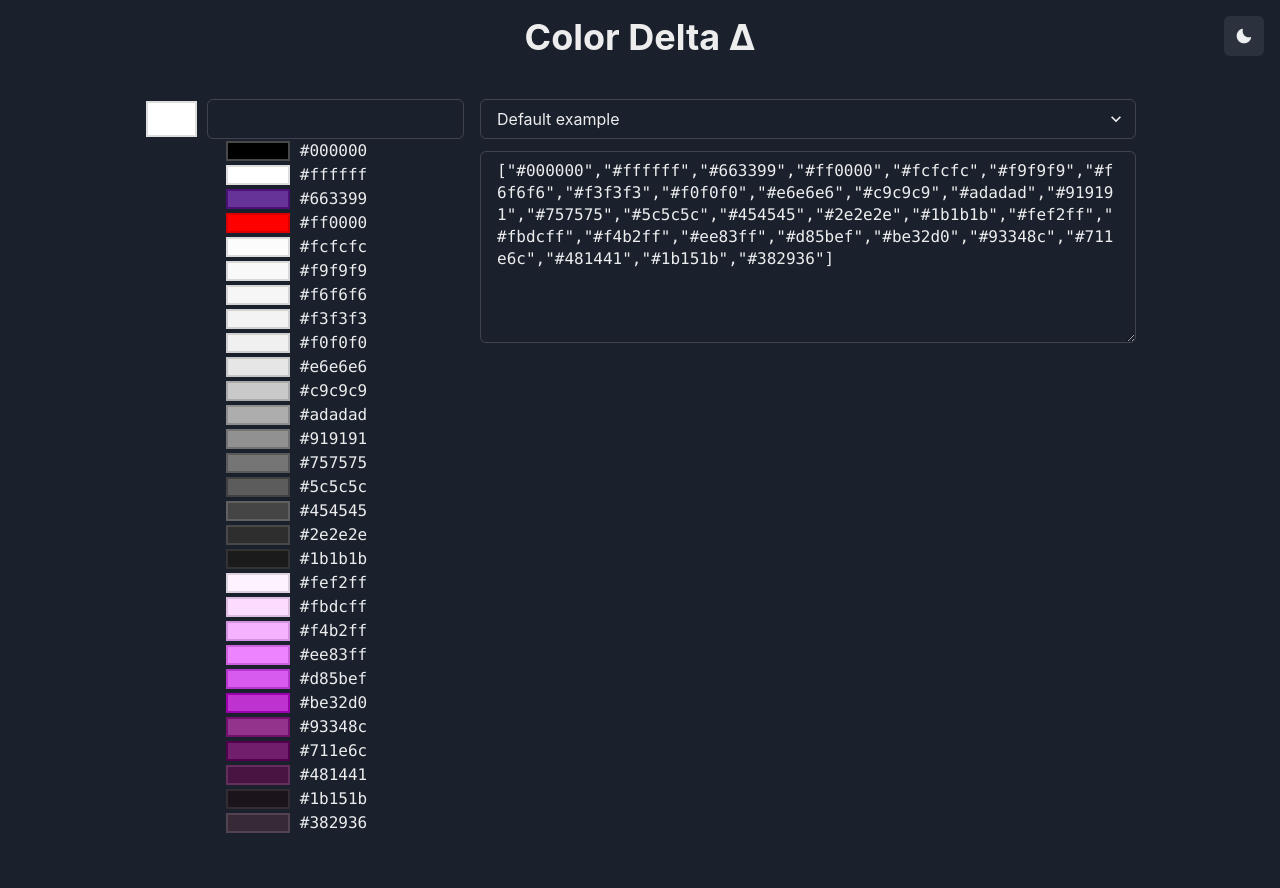
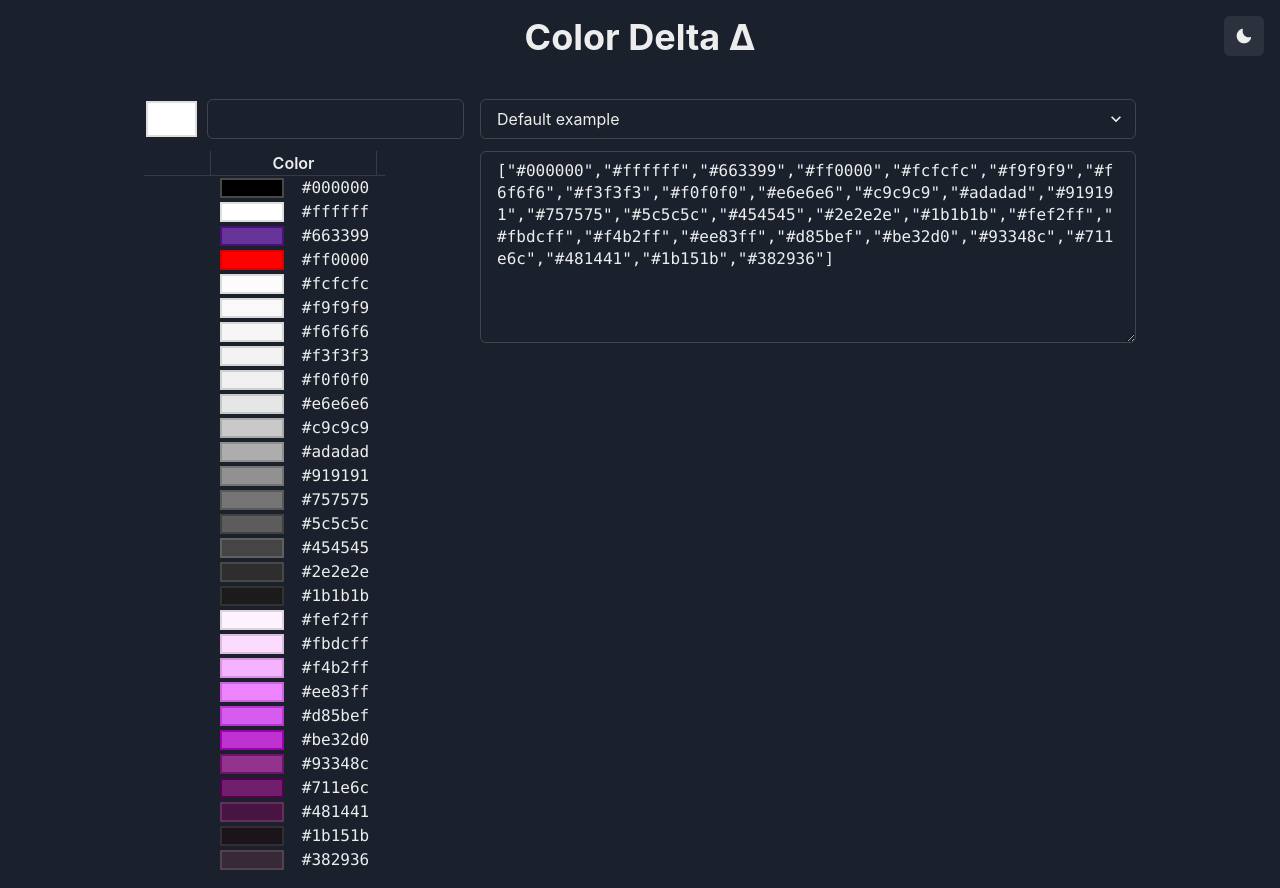
Before and after one commit to JacksonMcKay/color-delta, a Next.js app: page / in a window 1280 px wide. Before the commit the page ends 851 px from the top, so only its background shows below. Built offline with nearby package versions, Linux system fonts and the light colour scheme.

Commit message:
Grid-ified the color list, added headers
* Now showing raw color input instead of formatted color
* Removed 'aside' styles for +/- luminosity

```diff
--- a/src/components/ColorChip.tsx
+++ b/src/components/ColorChip.tsx
@@ -15,9 +15,7 @@ export function ColorChip({
   const borderColor = calculateBorderColor(oklch);
   return (
     <div
-      className={`relative m-0.5 min-h-[20px] w-[64px] min-w-[20px] ${styles.chip} ${
-        aside ? 'mr-4' : aside === false ? 'ml-4' : ''
-      }`}
+      className={`relative m-0.5 min-h-[20px] w-[64px] min-w-[20px] ${styles.chip}`}
       style={{ backgroundColor: color, borderColor, borderWidth: '2px' }}
     ></div>
   );
--- a/src/components/ColorListItem.tsx
+++ b/src/components/ColorListItem.tsx
@@ -1,10 +1,12 @@
 import { ColorChip } from './ColorChip';
 
 export function ColorListItem({
+  raw,
   formattedColor,
   diff,
   luminanceDiff,
 }: {
+  raw: string;
   formattedColor: string;
   diff?: number;
   luminanceDiff?: number;
@@ -18,10 +20,11 @@ export function ColorListItem({
       </span>
     );
   return (
-    <div className="flex gap-2 font-mono">
-      {formatNumber(diff, { minLength: 6 })}
-      <ColorChip color={formattedColor} aside={(luminanceDiff ?? 0) > 0} />
-      {formattedColor} {displayedLuminanceDiff}
+    <div className="contents font-mono">
+      <div>{formatNumber(diff, { minLength: 6 })}</div>
+      <ColorChip color={formattedColor} />
+      <div>{raw}</div>
+      <div className="">{displayedLuminanceDiff}</div>
     </div>
   );
 }
--- /dev/null
+++ b/src/pages/index.module.scss
@@ -0,0 +1,42 @@
+$grid-gap: 1rem;
+
+.color-grid {
+  display: grid;
+  grid-template-columns: min-content min-content min-content min-content;
+  column-gap: $grid-gap;
+}
+
+.color-header {
+  position: relative;
+  grid-column: span 2 / span 2;
+  width: 100%;
+  text-align: center;
+
+  &::before {
+    content: '';
+    position: absolute;
+    left: calc(-1 * $grid-gap / 2);
+    display: block;
+    height: 100%;
+    width: calc(100% + $grid-gap);
+
+    border-left-width: 1px;
+    border-right-width: 1px;
+    border-style: solid;
+    border-color: rgba(0, 0, 0, 12%);
+    [data-theme='dark'] & {
+      border-color: rgba(255, 255, 255, 12%);
+    }
+  }
+}
+
+.header-separator {
+  grid-column: span 4 / span 4;
+
+  border-bottom-width: 1px;
+  border-style: solid;
+  border-color: rgba(0, 0, 0, 12%);
+  [data-theme='dark'] & {
+    border-color: rgba(255, 255, 255, 12%);
+  }
+}
--- a/src/pages/index.tsx
+++ b/src/pages/index.tsx
@@ -14,6 +14,7 @@ import { ColorChip } from '../components/ColorChip';
 import { ColorListItem } from '../components/ColorListItem';
 import { SwitchPaletteDialog } from '../components/SwitchPaletteDialog';
 import { examplePalette, uswdsPalette } from '../utils/palettes';
+import styles from './index.module.scss';
 
 const oklchConverter = converter('oklch');
 const colorDelta = differenceCiede2000();
@@ -172,7 +173,27 @@ export default function Home() {
             onChange={handleInputColorChange}
           />
         </div>
-        {colorListItems}
+        <div className={`relative pt-3 ${styles['color-grid']}`}>
+          <div className="justify-self-end font-semibold">
+            {parsedInputColor !== undefined && (
+              // padded with non-breaking spaces to align with the decimal point. Kinda crazy but it works
+              <>
+                &Delta;
+                <span className="font-mono font-normal">&nbsp;&nbsp;</span>
+              </>
+            )}
+          </div>
+          <div
+            className={`justify-self-center font-semibold ${styles['color-header']}`}
+          >
+            Color
+          </div>
+          <div className="justify-self-center font-semibold">
+            {parsedInputColor !== undefined && <>&Delta;Luminance</>}
+          </div>
+          <div className={styles['header-separator']}></div>
+          {colorListItems}
+        </div>
       </div>
       <aside className="flex grow flex-col items-start gap-3">
         <Select onChange={handlePickPalette} value={currentPalette}>
```
